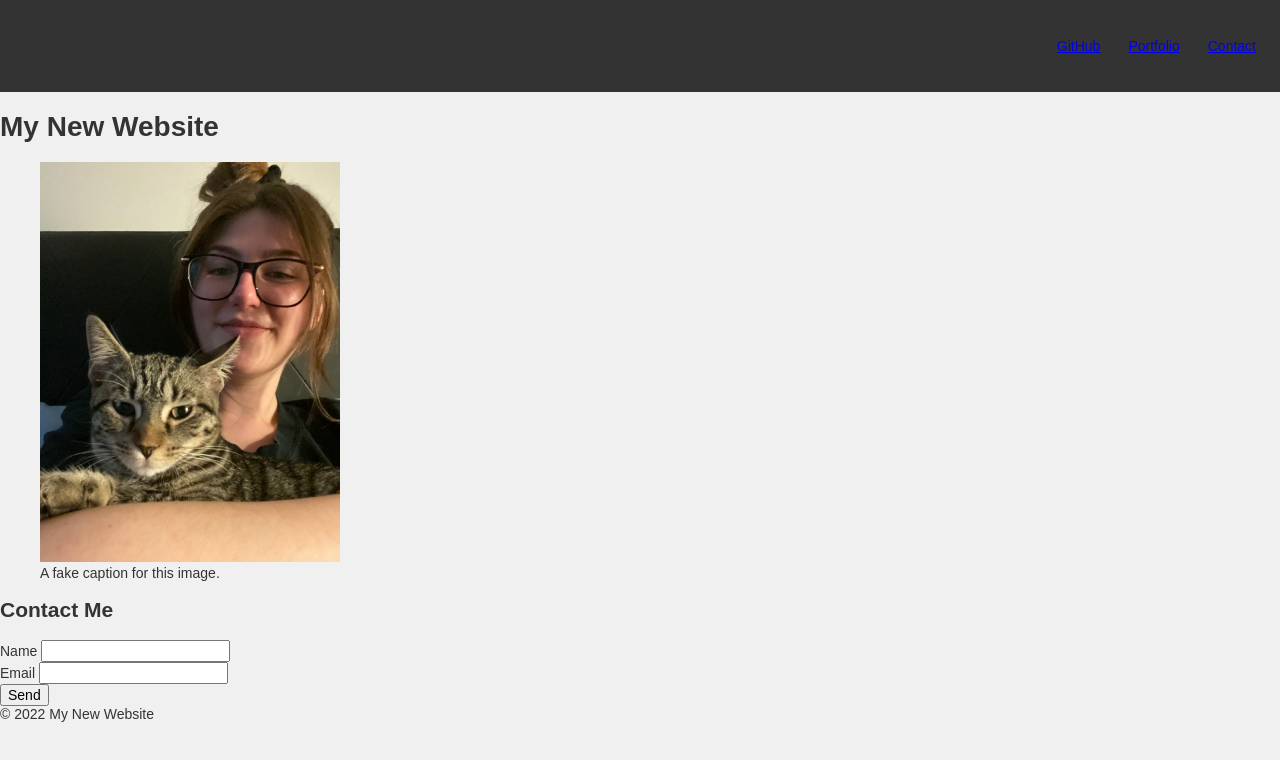
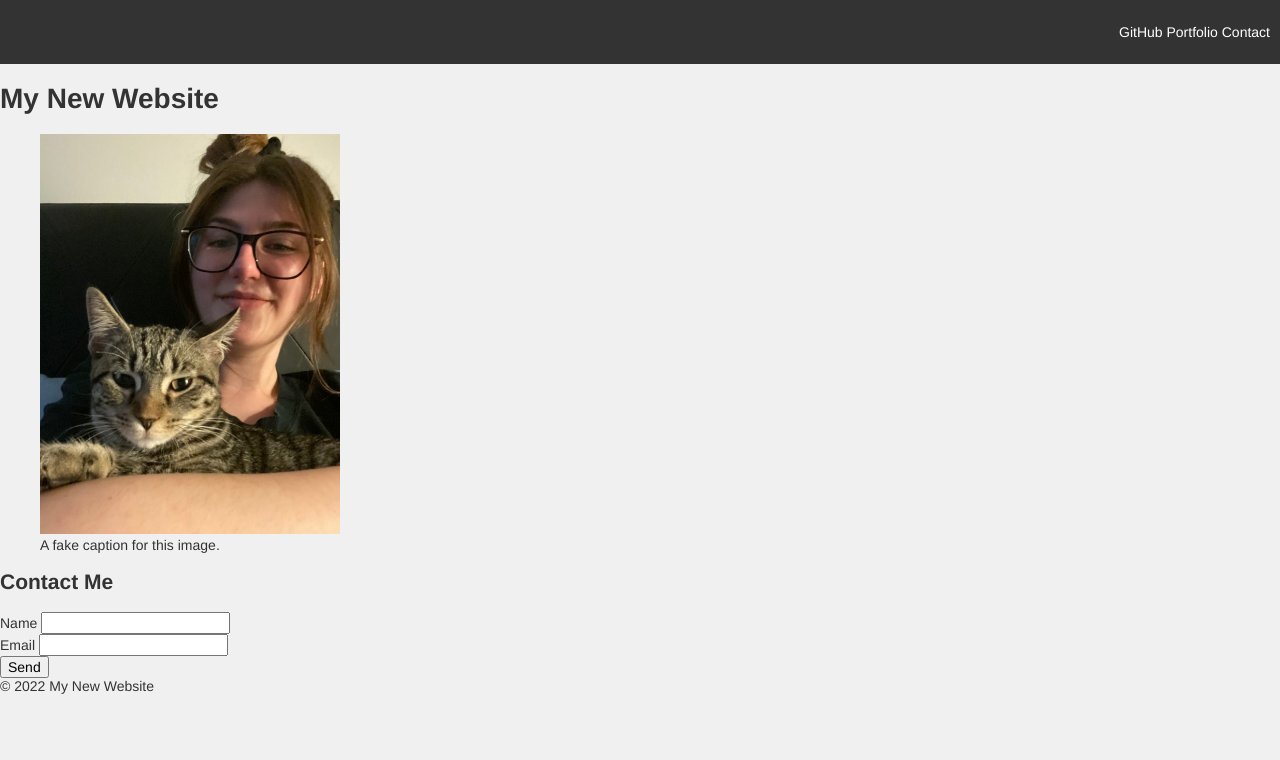
Before and after one commit to EllieWalsch/HTML-practice, a website built with Vite: page index.html in a window 1280 px wide. Built offline with nearby package versions, Linux system fonts and the light colour scheme.

Commit message:
Add CSS for nav bar

```diff
--- a/src/style.css
+++ b/src/style.css
@@ -1,7 +1,7 @@
 body {
   background-color: #f0f0f0;
   color: #333;
-  font-family: "He;vetica Neue", Arial, Helvetica, sans-serif;
+  font-family: "Helvetica Neue", Arial, Helvetica, sans-serif;
   font-size: 14px;
 }
 
@@ -11,20 +11,17 @@ nav {
   padding: 10px;
 }
 
-li {
-  display: inline-block;
-  list-style-type: none;
-  margin: 0;
+ul {
+  text-align: right;
 }
 
-
-
-.list{
-  display: flex;
-  justify-content: flex-end;
+li {
+  display: inline;
   list-style-type: none;
-
+  margin: 10;
 }
 
-ul.list > li {
-  margin: 1em;}
+a {
+  color: #fff;
+  text-decoration: none;
+}
```
